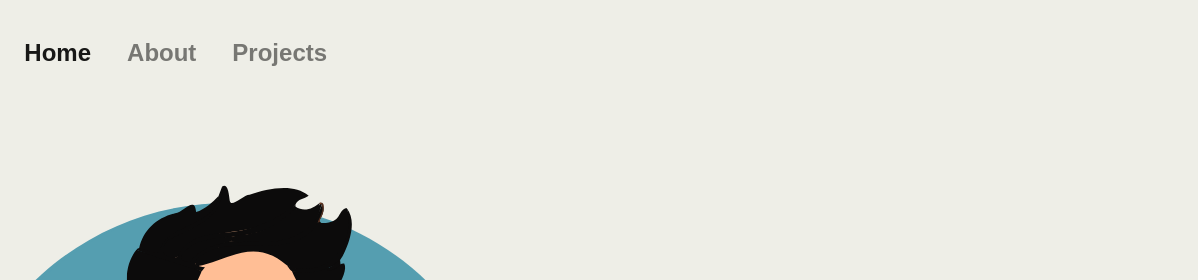
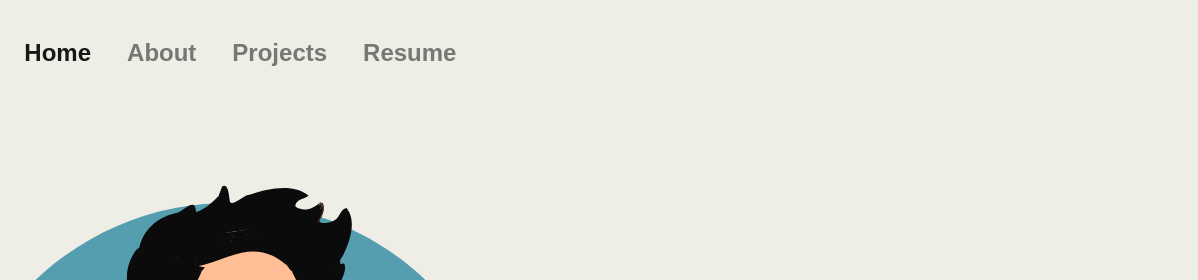
Before and after one commit to ElvisLin125/ElvisLin125.github.io, a plain HTML site: page index.html in a window 1280 px wide. Shown: the top 280 px of the page, 82-1280 px from the left. Drawn offline with nearby package versions, Linux system fonts and the light colour scheme; a web font is replaced by a local one.

Commit message:
added resume

```diff
--- a/index.html
+++ b/index.html
@@ -50,6 +50,9 @@ EMAIL: elvism1@uci.edu
         <li class="nav-item">
           <a class="nav-link" href="projects.html">Projects</a>
         </li>
+        <li class="nav-item">
+          <a class="nav-link" href="elvis_lin_resume.pdf" target="_blank">Resume</a>
+        </li>
       </ul>
     </div>
   </nav>
```
Also changed, not shown: projects.html (+3 -0 lines), 1 other file.
